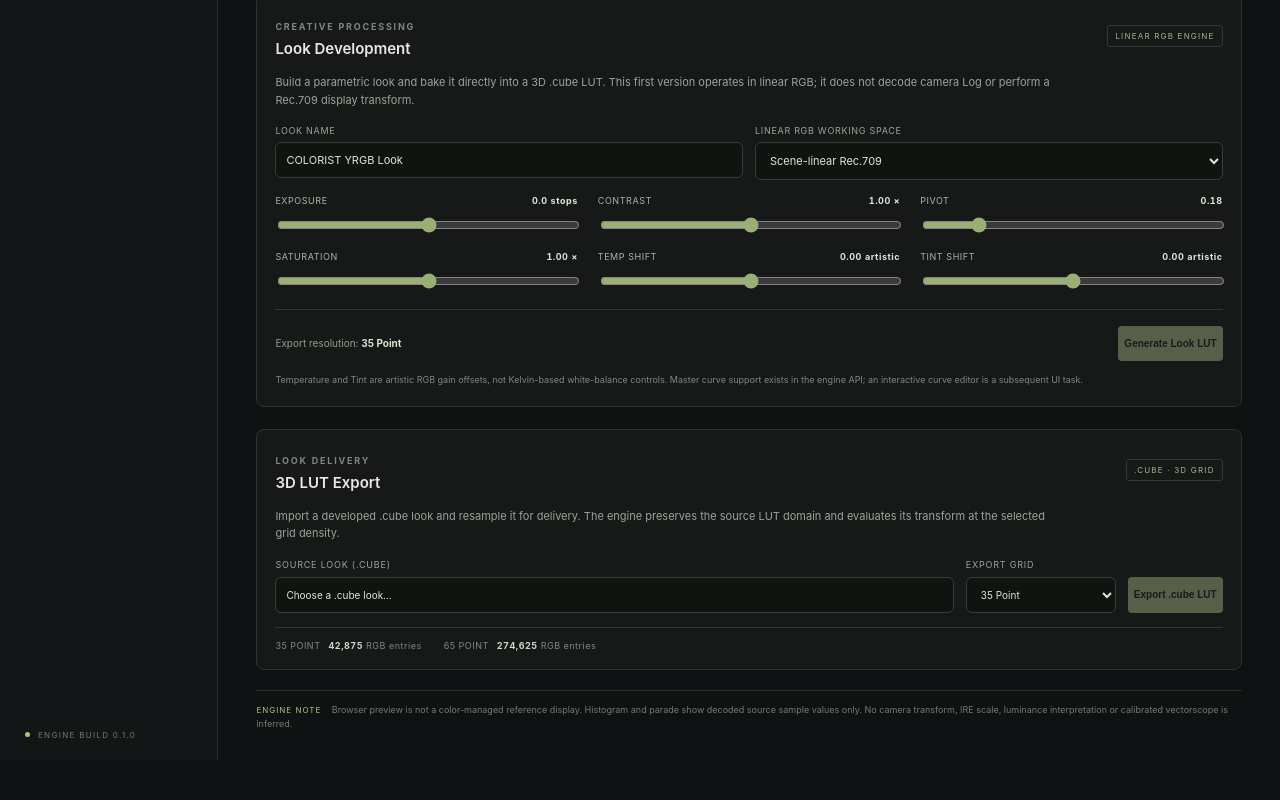
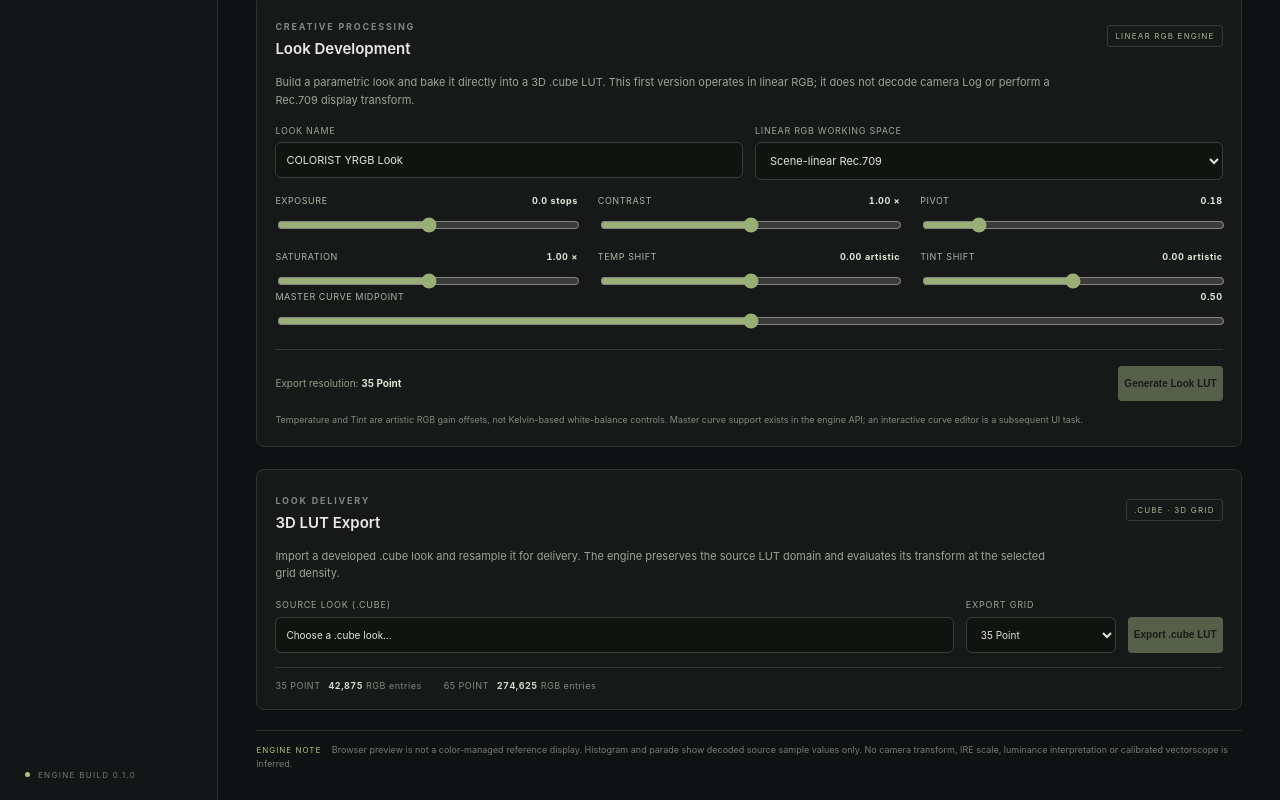
Before and after one commit to rahatnabi/colorist-yrgb-universal-engine, a React (Vite) app in the folder web/: page / in a window 1280 px wide. Shown: the part 1053-1853 px from the top of the page. Before the commit the page ends 1813 px from the top, so only its background shows below. Built offline with nearby package versions, Linux system fonts and the light colour scheme; no server answers.

Commit message:
Add monotonic master curve control to look development UI

```diff
--- a/web/src/App.tsx
+++ b/web/src/App.tsx
@@ -74,6 +74,7 @@ export default function App() {
   const [lookTitle, setLookTitle] = useState("COLORIST YRGB Look");
   const [lookSpace, setLookSpace] = useState("scene-linear-rec709");
   const [lookLuma, setLookLuma] = useState([0.2126, 0.7152, 0.0722]);
+  const [lookCurveMid, setLookCurveMid] = useState(0.5);
   const [lookSettings, setLookSettings] = useState({ exposure_stops: 0, contrast: 1, pivot: 0.18, saturation: 1, temperature_shift: 0, tint_shift: 0 });
   const [lookNote, setLookNote] = useState("");
   const [lookBusy, setLookBusy] = useState(false);
@@ -275,6 +276,7 @@ export default function App() {
               <input type="range" min={min} max={max} step={step} value={lookSettings[key]} onChange={e => setLookSettings(current => ({ ...current, [key]: Number(e.target.value) }))} />
             </label>)}
           </div>
+          <label className="look-slider look-master-curve"><span>MASTER CURVE MIDPOINT <b>{lookCurveMid.toFixed(2)}</b></span><input type="range" min="0.1" max="0.9" step="0.01" value={lookCurveMid} onChange={e => setLookCurveMid(Number(e.target.value))} /></label>
           <div className="look-export-row">
             <span>Export resolution: <b>{lutSize} Point</b></span>
             <button type="button" className="primary-button" disabled={!apiOnline || lookBusy || !lookTitle.trim() || !lookSpace.trim()} onClick={async () => {
@@ -282,7 +284,7 @@ export default function App() {
               try {
                 const response = await fetch(API_BASE + "/v1/look/export-cube", {
                   method: "POST", headers: { "Content-Type": "application/json" },
-                  body: JSON.stringify({ size: Number(lutSize), title: lookTitle, input_space_id: lookSpace, input_transfer: "scene-linear", settings: { ...lookSettings, luminance_coefficients: lookLuma } }),
+                  body: JSON.stringify({ size: Number(lutSize), title: lookTitle, input_space_id: lookSpace, input_transfer: "scene-linear", settings: { ...lookSettings, luminance_coefficients: lookLuma, master_curve: [[0, 0], [0.5, lookCurveMid], [1, 1]] } }),
                 });
                 if (!response.ok) { const data = await response.json(); throw new Error(data.detail || "Look LUT generation failed"); }
                 const blob = await response.blob(); const url = URL.createObjectURL(blob);
```
